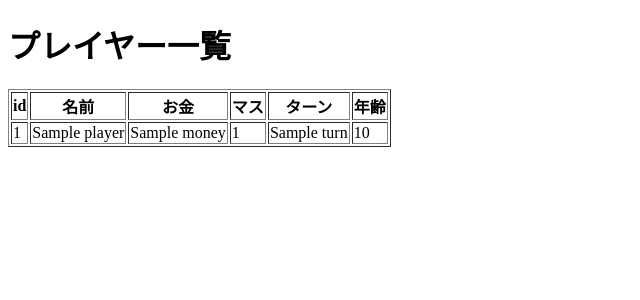
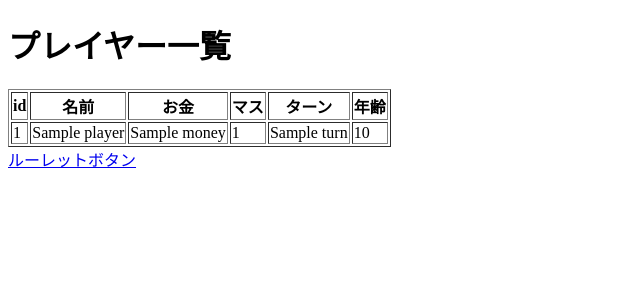
Before and after one commit to miyoshi344344/ex_life_game, a Java web app: page /jsp/maingame.jsp in a window 1280 px wide. Shown: the top 300 px of the page, without its empty margins (0-640 px from the left). Run offline with Tomcat 11, a stand-in JSP engine, Linux system fonts and the light colour scheme; the template is opened without the code that fills it: most values are stand-ins (such as "Sample title", 1, 10 or a date in 2020).

Commit message:
maingame.jspからルーレットボタンに飛ぶようにした

```diff
--- a/src/main/webapp/jsp/maingame.jsp
+++ b/src/main/webapp/jsp/maingame.jsp
@@ -37,6 +37,6 @@
       </table>
     </c:otherwise>
   </c:choose>
-
+<a href="${pageContext.request.contextPath}/jsp/roulette.jsp">ルーレットボタン</a>
 </body>
 </html>
```
